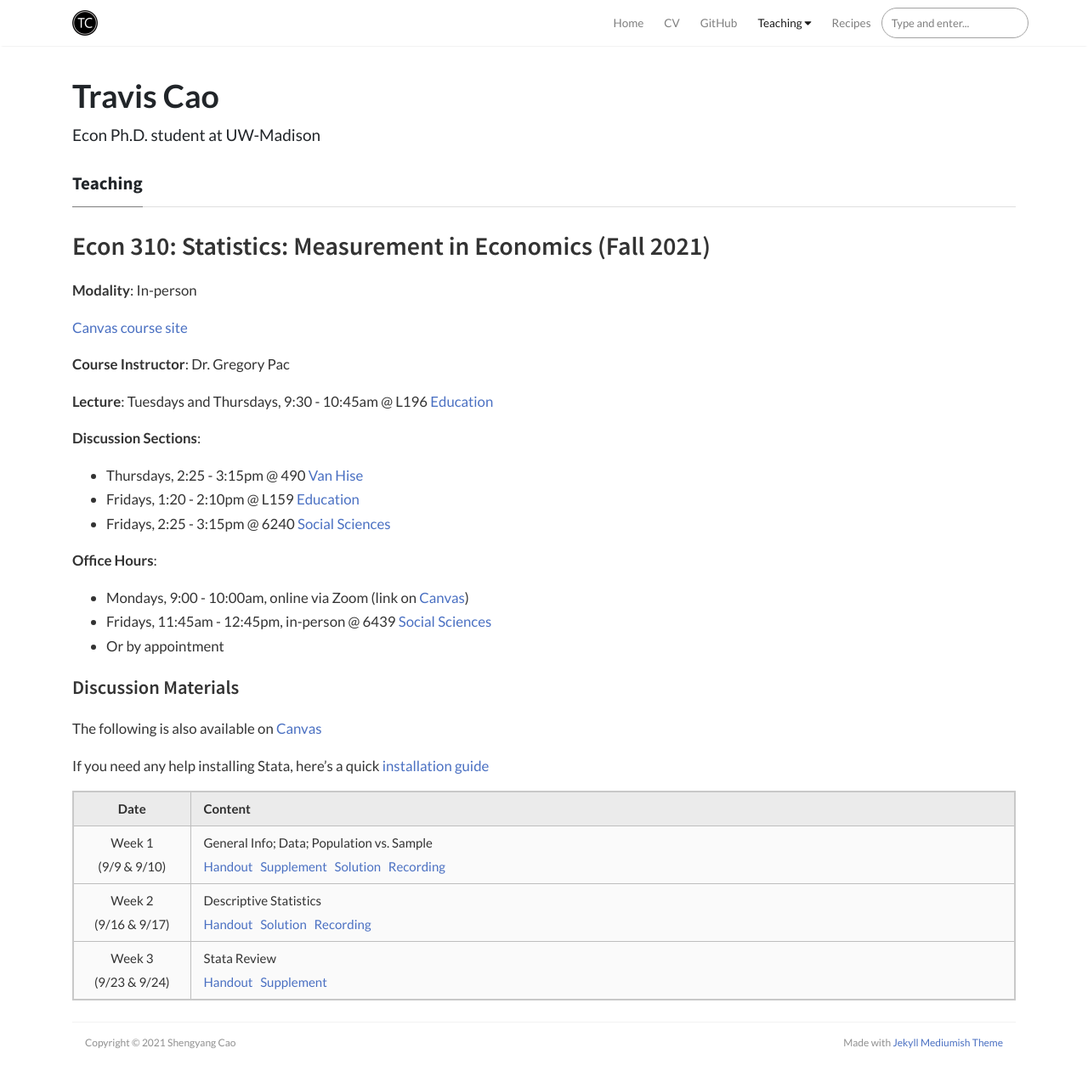
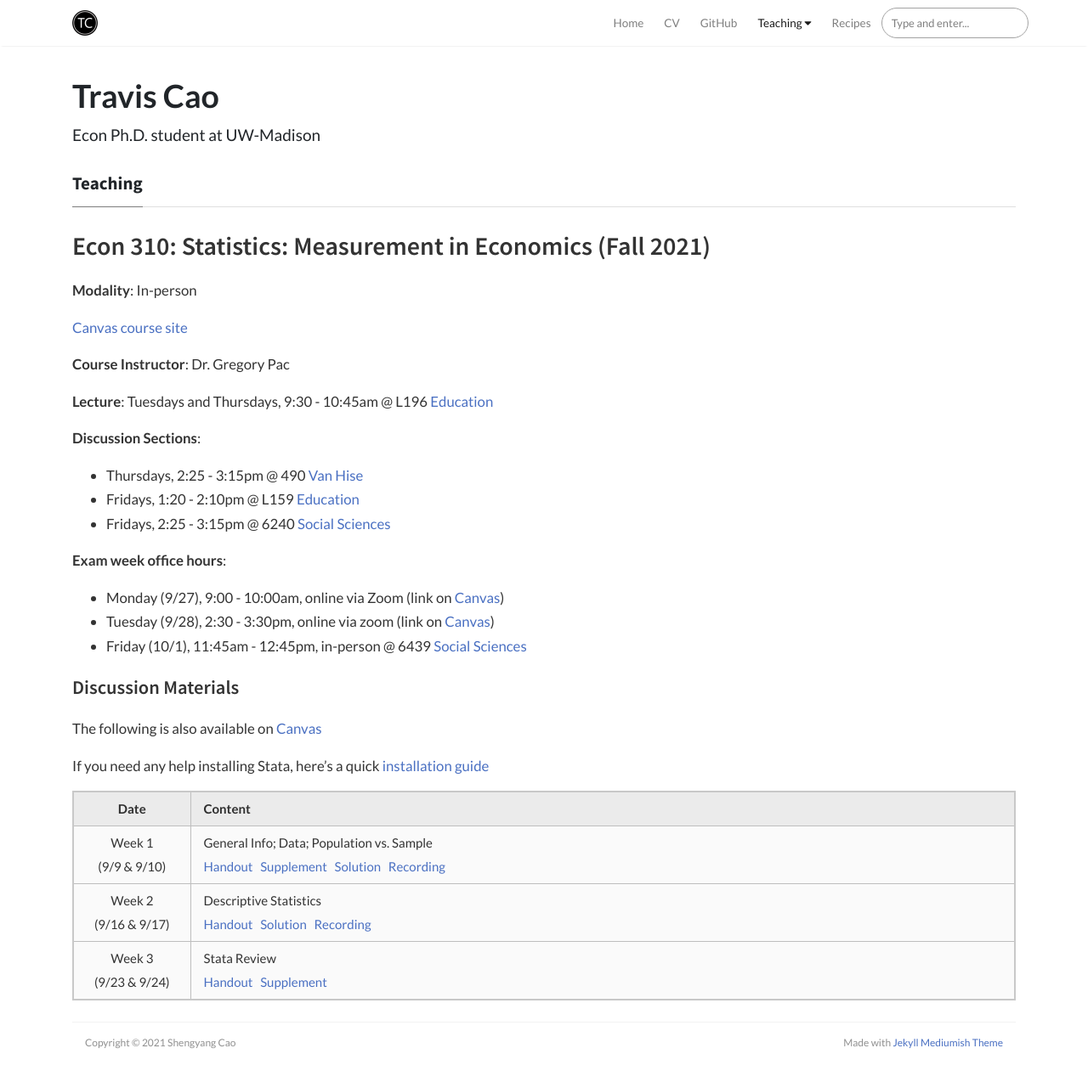
Before and after one commit to scaotravis/scaotravis.github.io, a Jekyll site: the page built from _pages/teaching/fa21-310.md, in a window 1280 px wide and 1277 px high. Shown: the top 1274 px of the window at 85% size. Built offline with Jekyll 4.4.1, drawn with Linux system fonts in a browser that asks for light colours; nearby versions of some CDN libraries; comment, search, counter and statistics services are not loaded.

Commit message:
update 310 page

```diff
--- a/_pages/teaching/fa21-310.md
+++ b/_pages/teaching/fa21-310.md
@@ -20,11 +20,11 @@ categories: Teaching
 * Fridays, 1:20 - 2:10pm @ L159 [Education](https://map.wisc.edu/s/x8ot2t7k)
 * Fridays, 2:25 - 3:15pm @ 6240 [Social Sciences](https://map.wisc.edu/s/6hlqixeh)
 
-**Office Hours**:
+**Exam week office hours**:
 
-* Mondays, 9:00 - 10:00am, online via Zoom (link on [Canvas](https://canvas.wisc.edu/courses/257051/pages/ta-resources-for-traviss-students?module_item_id=4280756))
-* Fridays, 11:45am - 12:45pm, in-person @ 6439 [Social Sciences](https://map.wisc.edu/s/6hlqixeh)
-* Or by appointment
+* Monday (9/27), 9:00 - 10:00am, online via Zoom (link on [Canvas](https://canvas.wisc.edu/courses/257051/pages/ta-resources-for-traviss-students?module_item_id=4280756))
+* Tuesday (9/28), 2:30 - 3:30pm, online via zoom (link on [Canvas](https://canvas.wisc.edu/courses/257051/pages/ta-resources-for-traviss-students?module_item_id=4280756))
+* Friday (10/1), 11:45am - 12:45pm, in-person @ 6439 [Social Sciences](https://map.wisc.edu/s/6hlqixeh)
 
 #### Discussion Materials
 
```
Also changed, not shown: 2 other files.
